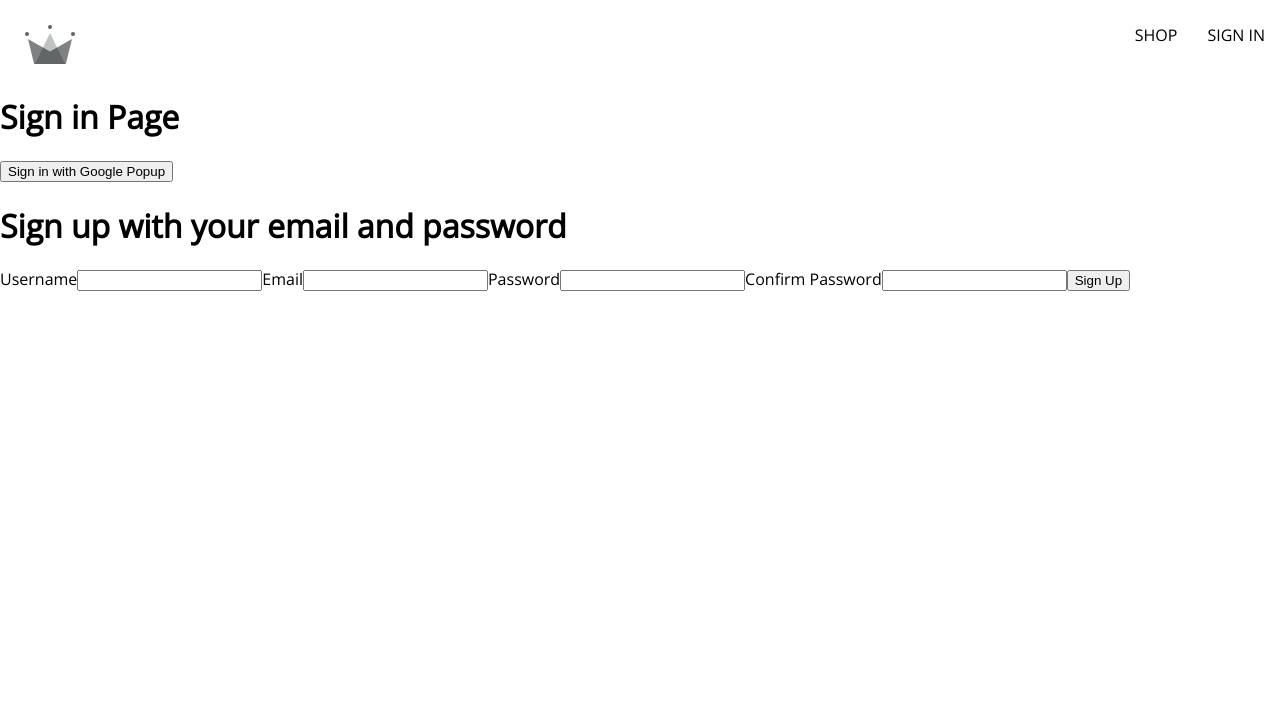
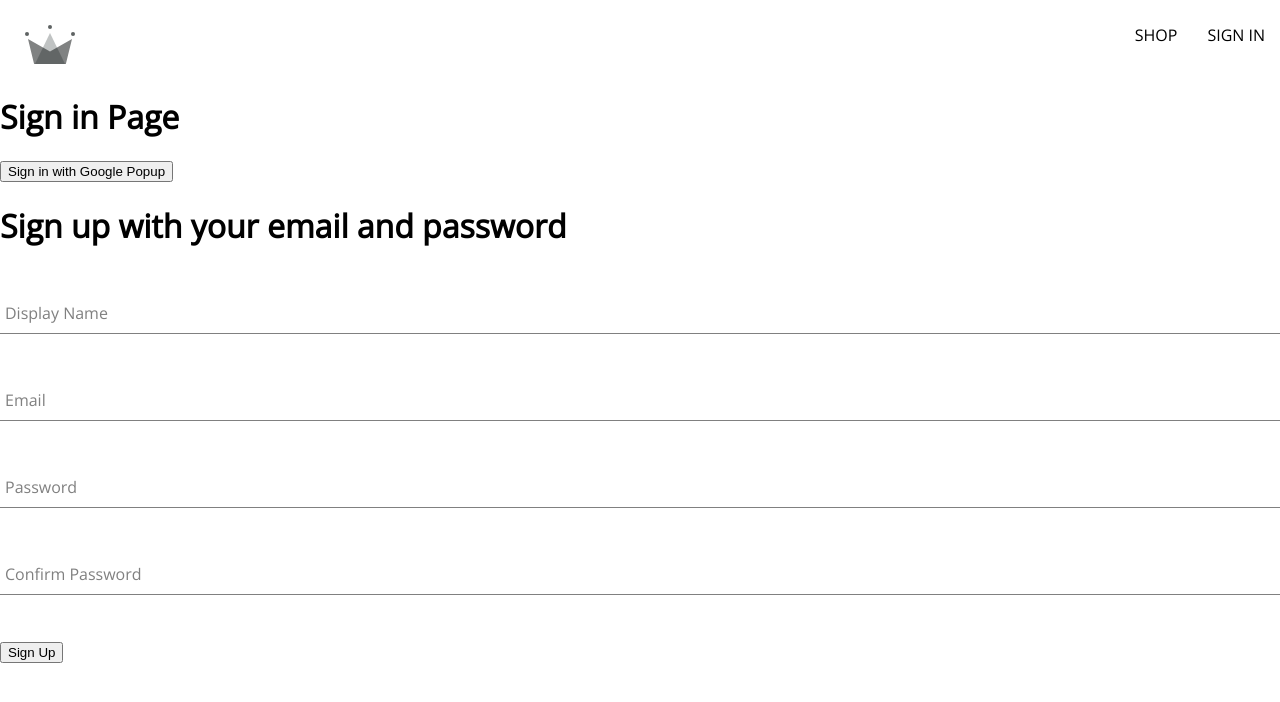
Before and after one commit to judo2000/crwn_clothing, a React (Create React App) app: page /sign-in in a window 1280 px wide. Shown: the top 702 px of the page. Built offline with nearby package versions, Linux system fonts and the light colour scheme.

Commit message:
Generalize form inputs with form-input component and style inputs

```diff
--- /dev/null
+++ b/src/components/form-input/form-input.component.jsx
@@ -0,0 +1,20 @@
+import './form-input.styles.scss';
+
+const FormInput = ({ label, ...otherProps }) => {
+  return (
+    <div className="group">
+      <input className="form-input" {...otherProps} />
+      {label && (
+        <label
+          className={`${
+            otherProps.value.length ? 'shrink' : ''
+          } form-input-label`}
+        >
+          {label}
+        </label>
+      )}
+    </div>
+  );
+};
+
+export default FormInput;
--- /dev/null
+++ b/src/components/form-input/form-input.styles.scss
@@ -0,0 +1,54 @@
+$sub-color: grey;
+$main-color: black;
+
+@mixin shrinkLabel {
+  top: -14px;
+  font-size: 12px;
+  color: $main-color;
+}
+
+.group {
+  position: relative;
+  margin: 45px 0;
+
+  .form-input {
+    background: none;
+    background-color: white;
+    color: $sub-color;
+    font-size: 18px;
+    padding: 10px 10px 10px 5px;
+    display: block;
+    width: 100%;
+    border: none;
+    border-radius: 0;
+    border-bottom: 1px solid $sub-color;
+    margin: 25px 0;
+
+    &:focus {
+      outline: none;
+    }
+
+    &:focus ~ .form-input-label {
+      @include shrinkLabel();
+    }
+  }
+
+  input[type='password'] {
+    letter-spacing: 0.3em;
+  }
+
+  .form-input-label {
+    color: $sub-color;
+    font-size: 16px;
+    font-weight: normal;
+    position: absolute;
+    pointer-events: none;
+    left: 5px;
+    top: 10px;
+    transition: 300ms ease all;
+
+    &.shrink {
+      @include shrinkLabel();
+    }
+  }
+}
--- a/src/components/sign-up-form/sign-up-form.component.jsx
+++ b/src/components/sign-up-form/sign-up-form.component.jsx
@@ -1,4 +1,5 @@
 import { useState } from 'react';
+import FormInput from '../form-input/form-input.component';
 
 import {
   createAuthUserWithEmailAndPassword,
@@ -54,8 +55,8 @@
     <div>
       <h1>Sign up with your email and password</h1>
       <form onSubmit={handleSubmit}>
-        <label>Username</label>
-        <input
+        <FormInput
+          label="Display Name"
           type="text"
           required
           onChange={handleChange}
@@ -63,8 +64,8 @@
           value={displayName}
         />
 
-        <label>Email</label>
-        <input
+        <FormInput
+          label="Email"
           type="email"
           required
           onChange={handleChange}
@@ -72,8 +73,8 @@
           value={email}
         />
 
-        <label>Password</label>
-        <input
+        <FormInput
+          label="Password"
           type="password"
           required
           onChange={handleChange}
@@ -81,8 +82,8 @@
           value={password}
         />
 
-        <label>Confirm Password</label>
-        <input
+        <FormInput
+          label="Confirm Password"
           type="password"
           required
           onChange={handleChange}
```
